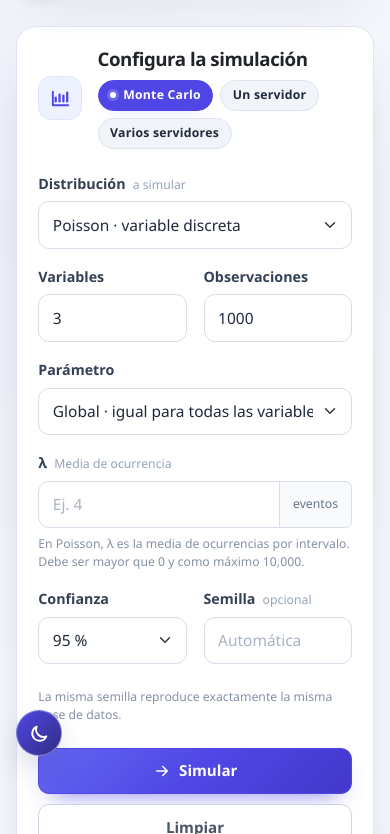
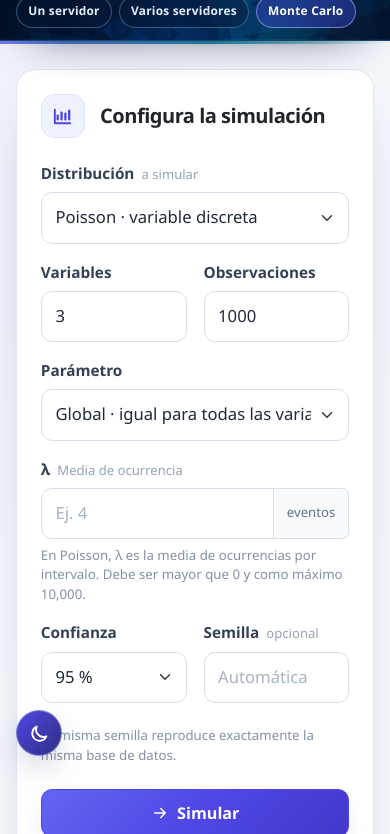
Before and after one commit to DS2062/proyecto, a plain HTML site: page frontend/montecarlo.html in a window 390 px wide. Shown: the part 74-908 px from the top of the page. Drawn offline with Linux system fonts and the light colour scheme; no server answers.

Commit message:
ajustes interfaz

```diff
--- a/frontend/montecarlo.html
+++ b/frontend/montecarlo.html
@@ -44,6 +44,11 @@
             <strong>Simulab</strong>
           </span>
         </a>
+        <div class="module-switch" role="group" aria-label="Cambiar entre módulos">
+          <a class="module-badge module-badge-button" href="/modelos-de-colas" title="Cambiar al módulo de un servidor">Un servidor</a>
+          <a class="module-badge module-badge-button" href="/modelos-de-colas/mmc" title="Cambiar al módulo de varios servidores">Varios servidores</a>
+          <span class="module-badge module-badge-current" aria-current="page">Monte Carlo</span>
+        </div>
         <div class="d-flex align-items-center gap-2 ms-auto">
           <button type="button" class="btn-guia" id="btnGuiaMC" data-bs-toggle="modal" data-bs-target="#guiaMC" aria-label="Abrir guía para configurar la simulación Monte Carlo">
             <svg viewBox="0 0 24 24" fill="none" aria-hidden="true">
@@ -65,7 +70,7 @@
 
     <main class="container app-main" id="panelResultados">
       <div class="row g-4">
-        <div class="col-lg-4 col-xl-3 no-print">
+        <div class="col-lg-4 col-xl-4 no-print">
           <section class="card app-card config-card" aria-labelledby="tituloConfiguracion">
             <div class="card-body">
               <div class="section-heading">
@@ -77,11 +82,6 @@
                 </span>
                 <div>
                   <h2 id="tituloConfiguracion">Configura la simulación</h2>
-                  <div class="module-switch" role="group" aria-label="Cambiar entre módulos">
-                    <span class="module-badge module-badge-current" aria-current="page">Monte Carlo</span>
-                    <a class="module-badge module-badge-button" href="/modelos-de-colas" title="Ir al módulo de un servidor">Un servidor</a>
-                    <a class="module-badge module-badge-button" href="/modelos-de-colas/mmc" title="Ir al módulo de varios servidores">Varios servidores</a>
-                  </div>
                 </div>
               </div>
 
@@ -187,7 +187,7 @@
           </section>
         </div>
 
-        <div class="col-lg-8 col-xl-9 area-resultados">
+        <div class="col-lg-8 col-xl-8 area-resultados">
           <div class="results-heading">
             <h2>Resultados de la simulación</h2>
           </div>
--- a/frontend/styles.css
+++ b/frontend/styles.css
@@ -263,6 +263,10 @@ h1, h2, h3, h4 {
   box-shadow: 0 0 0 3px rgba(103, 232, 249, 0.14);
 }
 
+.app-navbar .module-badge-current::before {
+  display: none;
+}
+
 .btn-guia {
   display: inline-flex;
   align-items: center;
@@ -485,7 +489,43 @@ h1, h2, h3, h4 {
 }
 
 .config-card .card-body {
-  padding: 1.6rem;
+  padding: 1.85rem;
+}
+
+.config-card .form-label {
+  font-size: 0.9rem;
+}
+
+.config-card .label-muted {
+  font-size: 0.77rem;
+}
+
+.config-card .form-control,
+.config-card .form-select {
+  padding-top: 0.72rem;
+  padding-bottom: 0.72rem;
+  font-size: 0.98rem;
+}
+
+.config-card .input-group-text {
+  font-size: 0.78rem;
+}
+
+.config-card .form-text {
+  font-size: 0.78rem;
+}
+
+.config-card .invalid-feedback {
+  font-size: 0.74rem;
+}
+
+.config-card .config-actions .btn {
+  min-height: 48px;
+  font-size: 0.95rem;
+}
+
+.config-card .example-link {
+  font-size: 0.78rem;
 }
 
 .section-heading {
@@ -514,7 +554,7 @@ h1, h2, h3, h4 {
 
 .section-heading h2 {
   margin: 0;
-  font-size: 1.1rem;
+  font-size: 1.18rem;
   font-weight: 710;
 }
 
@@ -528,57 +568,10 @@ h1, h2, h3, h4 {
 .module-switch {
   display: flex;
   flex-wrap: wrap;
+  align-items: center;
   gap: 0.4rem;
-  margin-top: 0.55rem;
-}
-
-.config-card .module-badge {
-  padding: 0.32rem 0.68rem;
-  color: var(--ql-text);
-  background: #f1f5f9;
-  border-color: #dbe3ee;
-  box-shadow: none;
-  backdrop-filter: none;
-  font-size: 0.72rem;
-}
-
-.config-card .module-badge-button:hover,
-.config-card .module-badge-button:focus-visible {
-  color: var(--ql-primary-dark);
-  background: #eef2ff;
-  border-color: #c7d2fe;
-  box-shadow: none;
-}
-
-.config-card .module-badge-current {
-  color: #fff;
-  background: var(--ql-primary);
-  border-color: var(--ql-primary);
-  box-shadow: 0 8px 20px -14px rgba(79, 70, 229, 0.8);
-}
-
-.config-card .module-badge-current::before {
-  background: #fff;
-  box-shadow: 0 0 0 3px rgba(255, 255, 255, 0.18);
-}
-
-[data-tema="oscuro"] .config-card .module-badge {
-  color: var(--ql-text);
-  background: #0c1524;
-  border-color: #2b3a52;
-}
-
-[data-tema="oscuro"] .config-card .module-badge-button:hover,
-[data-tema="oscuro"] .config-card .module-badge-button:focus-visible {
-  color: #e0e7ff;
-  background: rgba(99, 102, 241, 0.18);
-  border-color: rgba(129, 140, 248, 0.45);
-}
-
-[data-tema="oscuro"] .config-card .module-badge-current {
-  color: #fff;
-  background: #4f46e5;
-  border-color: #6366f1;
+  margin-top: 0;
+  margin-left: 0.9rem;
 }
 
 .form-label {
@@ -1692,6 +1685,10 @@ h1, h2, h3, h4 {
     font-size: 0.7rem;
   }
 
+  .app-navbar .module-switch {
+    margin-left: 0.6rem;
+  }
+
   .panel-tab-content {
     padding: 1.2rem;
   }
@@ -1768,7 +1765,7 @@ h1, h2, h3, h4 {
   }
 
   .config-card .card-body {
-    padding: 1.25rem;
+    padding: 1.4rem;
   }
 
   .config-actions {
@@ -2516,6 +2513,15 @@ body.modal-open .theme-toggle {
   }
 }
 
+@media (max-width: 599.98px) {
+  .app-navbar .module-switch {
+    order: 3;
+    width: 100%;
+    margin-top: 0.65rem;
+    margin-left: 0;
+  }
+}
+
 @media (max-width: 575.98px) {
   .btn-guia {
     width: 38px;
@@ -2922,7 +2928,7 @@ html.tema-cambiando.tema-wipe-final .tema-wipe {
   background: #ecfdf5;
   border: 1px solid #ccfbf1;
   border-radius: 9px;
-  font-size: 0.7rem;
+  font-size: 0.76rem;
   font-weight: 600;
   line-height: 1.45;
 }
@@ -2937,7 +2943,7 @@ html.tema-cambiando.tema-wipe-final .tema-wipe {
 
 .mc-page .mc-variables-head .btn {
   padding: 0;
-  font-size: 0.67rem;
+  font-size: 0.72rem;
   text-decoration: none;
 }
 
@@ -2963,14 +2969,14 @@ html.tema-cambiando.tema-wipe-final .tema-wipe {
 
 .mc-page .mc-variable-index {
   display: grid;
-  flex: 0 0 32px;
+  flex: 0 0 34px;
   place-items: center;
-  width: 32px;
-  height: 32px;
+  width: 34px;
+  height: 34px;
   color: #4338ca;
   background: #eef2ff;
   border-radius: 9px;
-  font-size: 0.64rem;
+  font-size: 0.68rem;
   font-weight: 700;
 }
 
@@ -3001,7 +3007,7 @@ html.tema-cambiando.tema-wipe-final .tema-wipe {
   min-width: 1.6rem;
   color: #64748b;
   font-family: "Cambria Math", Georgia, serif;
-  font-size: 0.8rem;
+  font-size: 0.85rem;
   text-align: center;
 }
 
```
Also changed, not shown: frontend/index.html (+7 -7 lines), frontend/mmc.html (+7 -7 lines).
